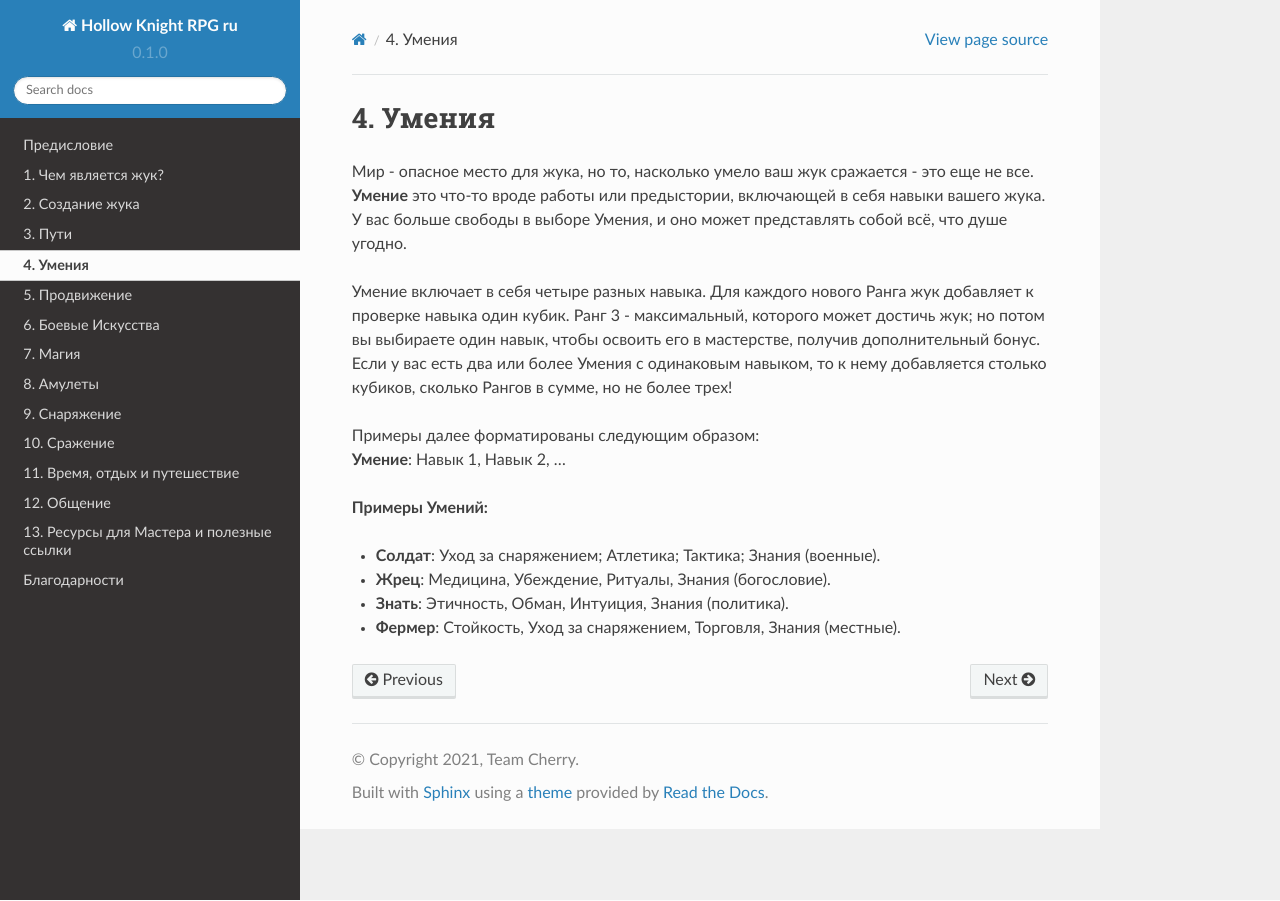
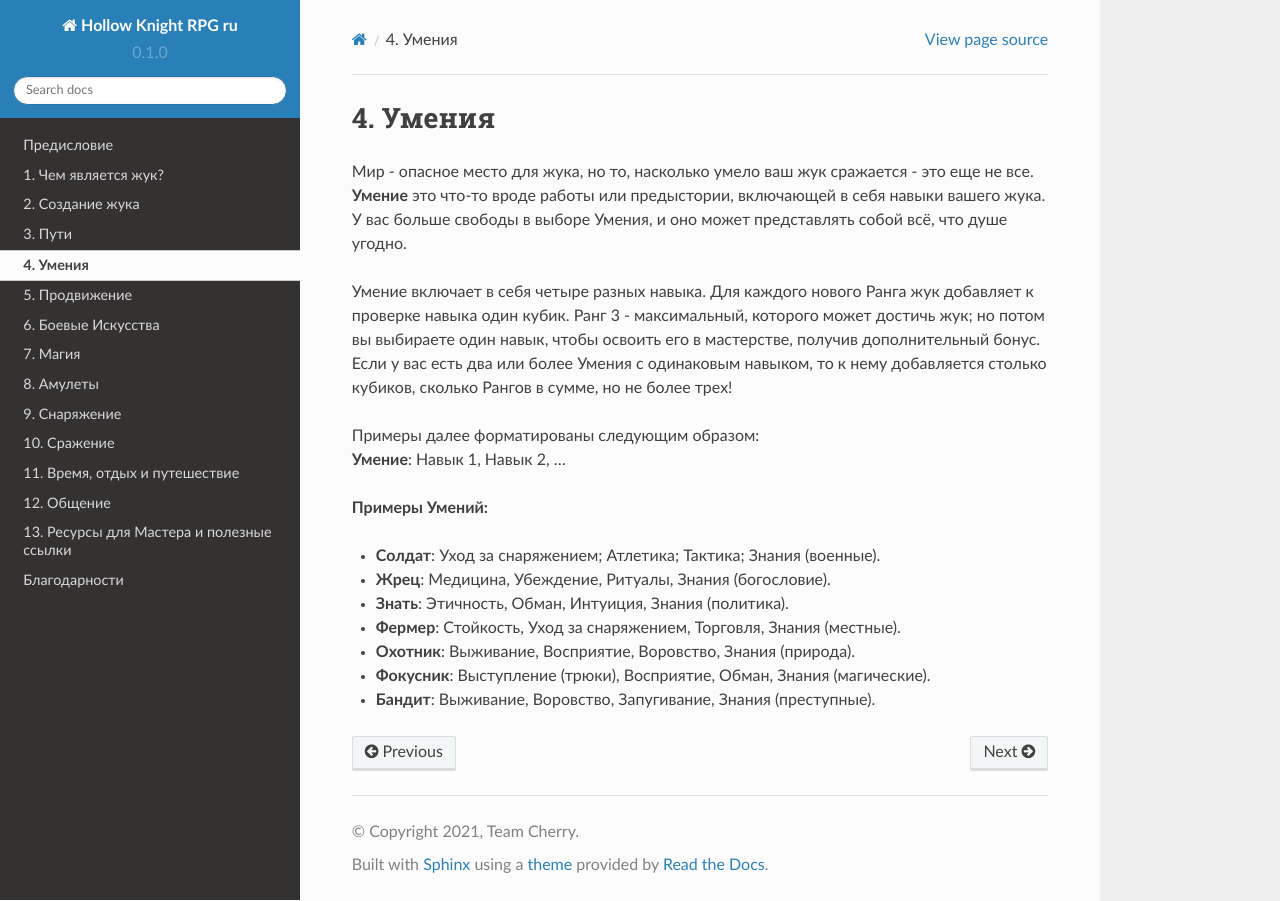
Before and after one commit to LazySelkie/hollow-knight-rpg-ru, a Sphinx documentation site: the page built from docs/source/proficiencies.rst, in a window 1280 px wide. Built offline with Sphinx 7.4.7 and the Read the Docs theme 2.0.0, drawn with Linux system fonts in a browser that asks for light colours.

Commit message:
Update proficiencies.rst

```diff
--- a/docs/source/proficiencies.rst
+++ b/docs/source/proficiencies.rst
@@ -15,3 +15,6 @@
 * **Жрец**: Медицина, Убеждение, Ритуалы, Знания (богословие).
 * **Знать**: Этичность, Обман, Интуиция, Знания (политика).
 * **Фермер**: Стойкость, Уход за снаряжением, Торговля, Знания (местные).
+* **Охотник**: Выживание, Восприятие, Воровство, Знания (природа).
+* **Фокусник**: Выступление (трюки), Восприятие, Обман, Знания (магические).
+* **Бандит**: Выживание, Воровство, Запугивание, Знания (преступные).
```
